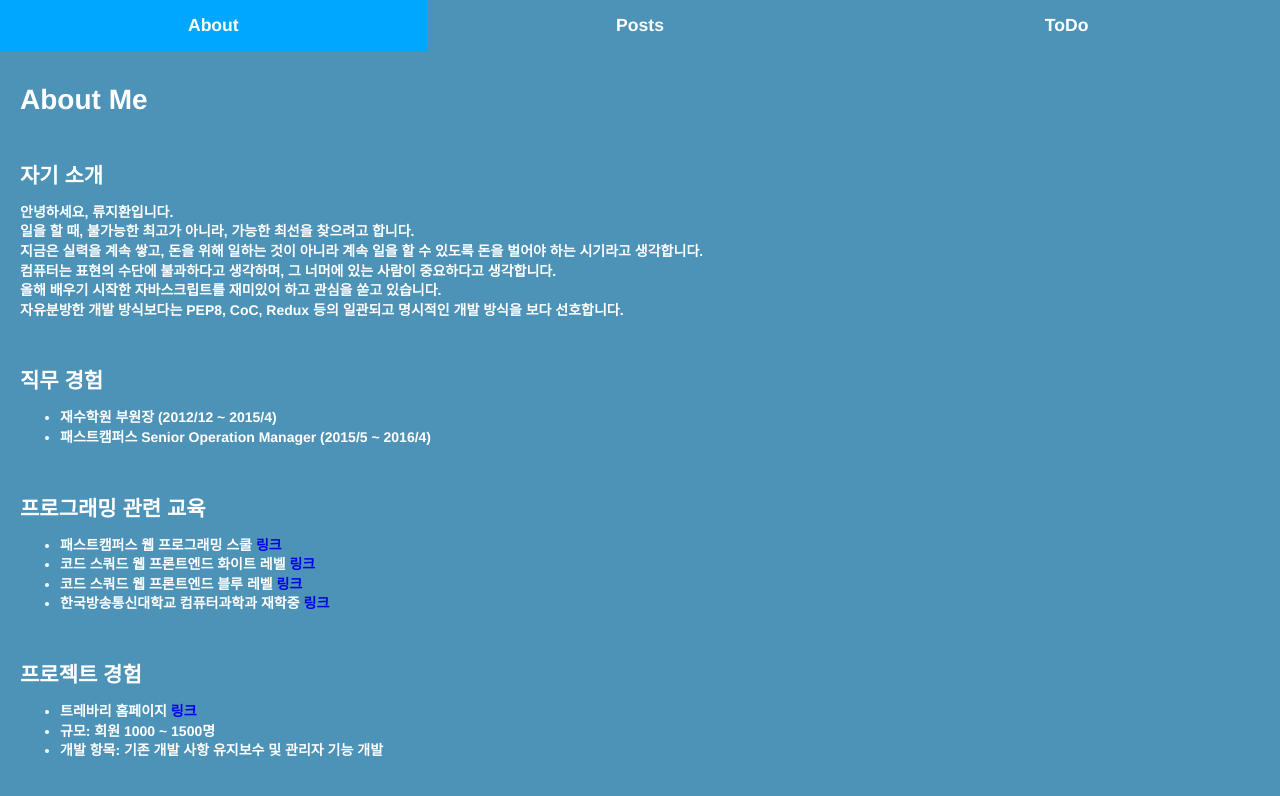
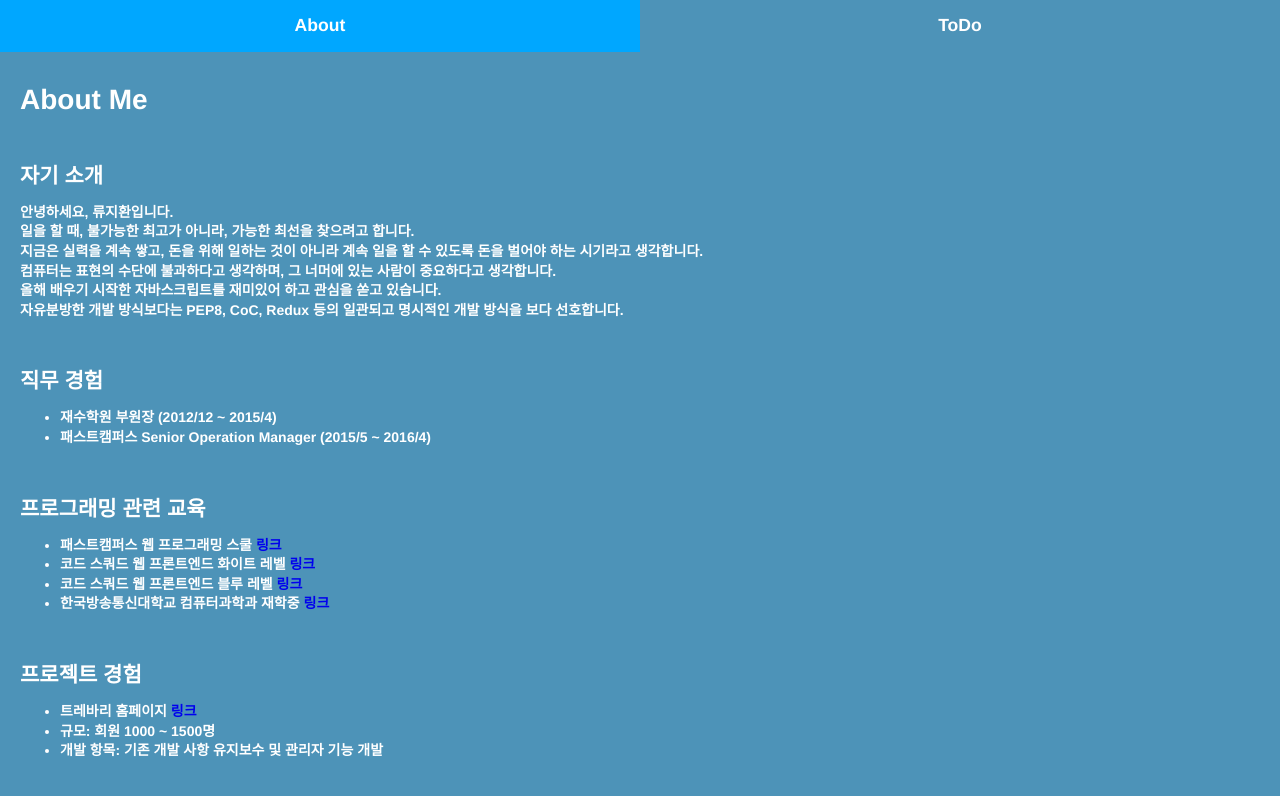
Before and after one commit to Eclatant/Blog, a React (Create React App) app in the folder Client/: page / in a window 1280 px wide. Shown: the top 796 px of the page. Built offline with nearby package versions, Linux system fonts and the light colour scheme.

Commit message:
#7 Post관련 Router와 Header 수정

```diff
--- a/Client/src/App.js
+++ b/Client/src/App.js
@@ -16,9 +16,9 @@ const App = () => (
       <Header />
       <Switch>
         <Route exact path="/" component={About} />
-        <Route exact path="/post" component={PostList} />
+        {/* <Route exact path="/post" component={PostList} />
         <Route path="/post/:id" component={PostDetail} />
-        <Route path="/post/create" component={PostCreate} />
+        <Route path="/post/create" component={PostCreate} /> */}
         <Route path="/todo" component={ToDo} />
         <Route component={NotFound} />
       </Switch>
--- a/Client/src/share/Header/index.js
+++ b/Client/src/share/Header/index.js
@@ -5,7 +5,7 @@ import './Header.css';
 const Header = () => (
   <div className="header">
     <NavLink exact to="/" className="item" activeClassName="active">About</NavLink>
-    <NavLink to="/post" className="item" activeClassName="active">Posts</NavLink>
+    {/* <NavLink to="/post" className="item" activeClassName="active">Posts</NavLink> */}
     <NavLink to="/todo" className="item" activeClassName="active">ToDo</NavLink>
   </div>
 );
```
